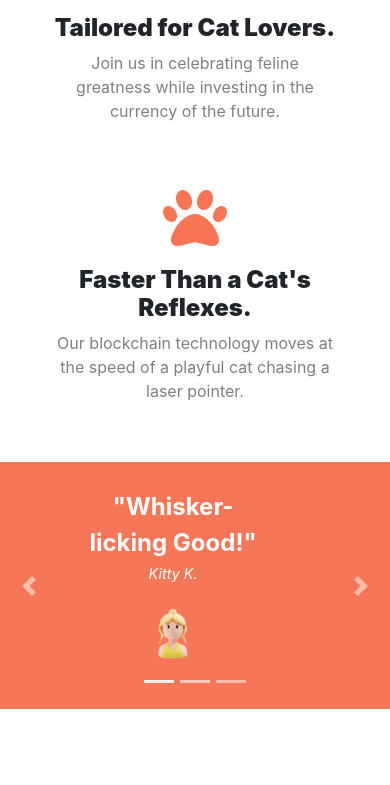
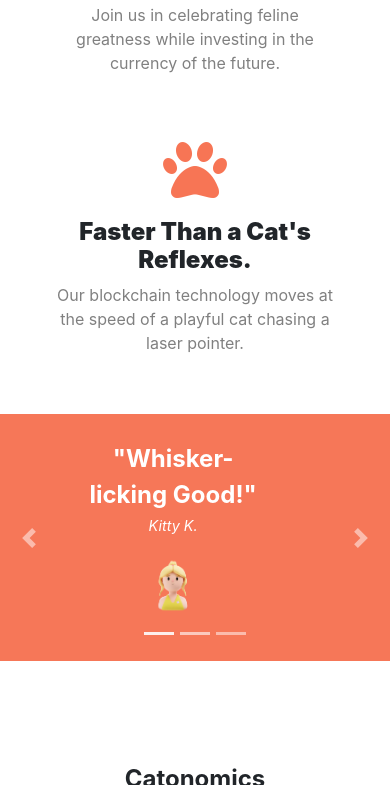
Before and after one commit to doughryl/bootstrap, a plain HTML site: page index.html in a window 390 px wide. Shown: the part 1215-2000 px from the top of the page. Drawn offline with nearby package versions, Linux system fonts and the light colour scheme; a web font is replaced by a local one.

Commit message:
Add files via upload

```diff
--- a/style.css
+++ b/style.css
@@ -404,3 +404,11 @@ p{
     font-size: 0.9rem;
   }
 }
+
+@media (max-width: 440px) {
+
+  .subtitle, .card-heading, .banner-heading{
+    font-size: 1.5rem;
+  }
+
+}
```
